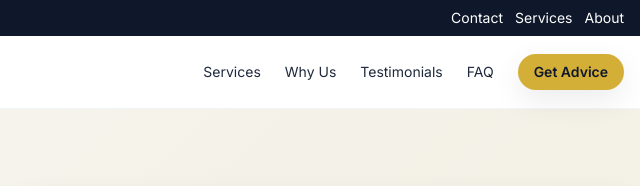
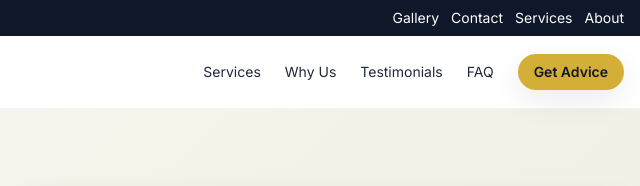
Before and after one commit to Krishan2784/krishnafinancialservices, a plain HTML site: page index.html in a window 1280 px wide. Shown: the top 186 px of the page, 640-1280 px from the left. Drawn offline with nearby package versions, Linux system fonts and the light colour scheme; grey boxes are pictures that could not be loaded.

Commit message:
Update index.html

```diff
--- a/index.html
+++ b/index.html
@@ -52,6 +52,7 @@
         <a href="tel:+919802415909" class="hover:underline">📞 +91 98024 15909</a>
       </div>
       <div class="flex items-center gap-3">
+        <a class="hover:underline" href="#gallery.html">Gallery</a>
         <a class="hover:underline" href="#contact">Contact</a>
         <a class="hover:underline" href="#services">Services</a>
         <a class="hover:underline" href="#about">About</a>
```
